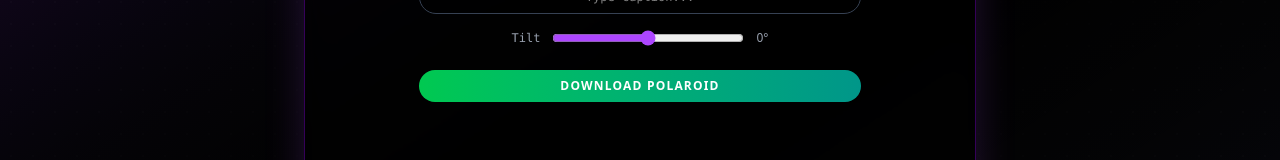
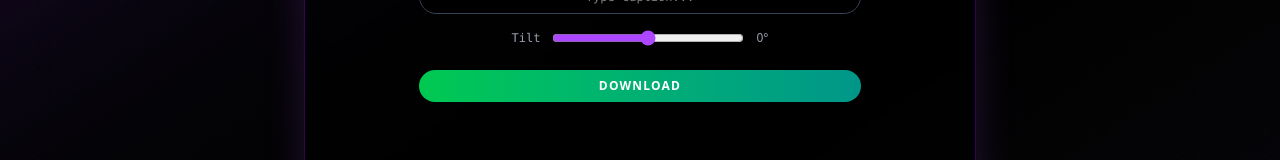
Before and after one commit to mohitjaryal/retro-image-converter, a React (Vite) app: page / in a window 1280 px wide. Shown: the part 273-433 px from the top of the page. Built offline with nearby package versions, Linux system fonts and the light colour scheme.

Commit message:
Update App.jsx

```diff
--- a/src/App.jsx
+++ b/src/App.jsx
@@ -183,7 +183,7 @@ export default function App() {
           onClick={handleDownload}
           className="mt-2 px-6 py-2 text-xs font-bold rounded-full bg-gradient-to-r from-green-500 to-teal-600 text-white tracking-widest shadow-lg hover:shadow-[0_0_20px_rgba(34,197,94,0.8)] transition w-3/4 mx-auto block"
         >
-          DOWNLOAD POLAROID
+          DOWNLOAD
         </button>
 
         {/* Canvas */}
```
